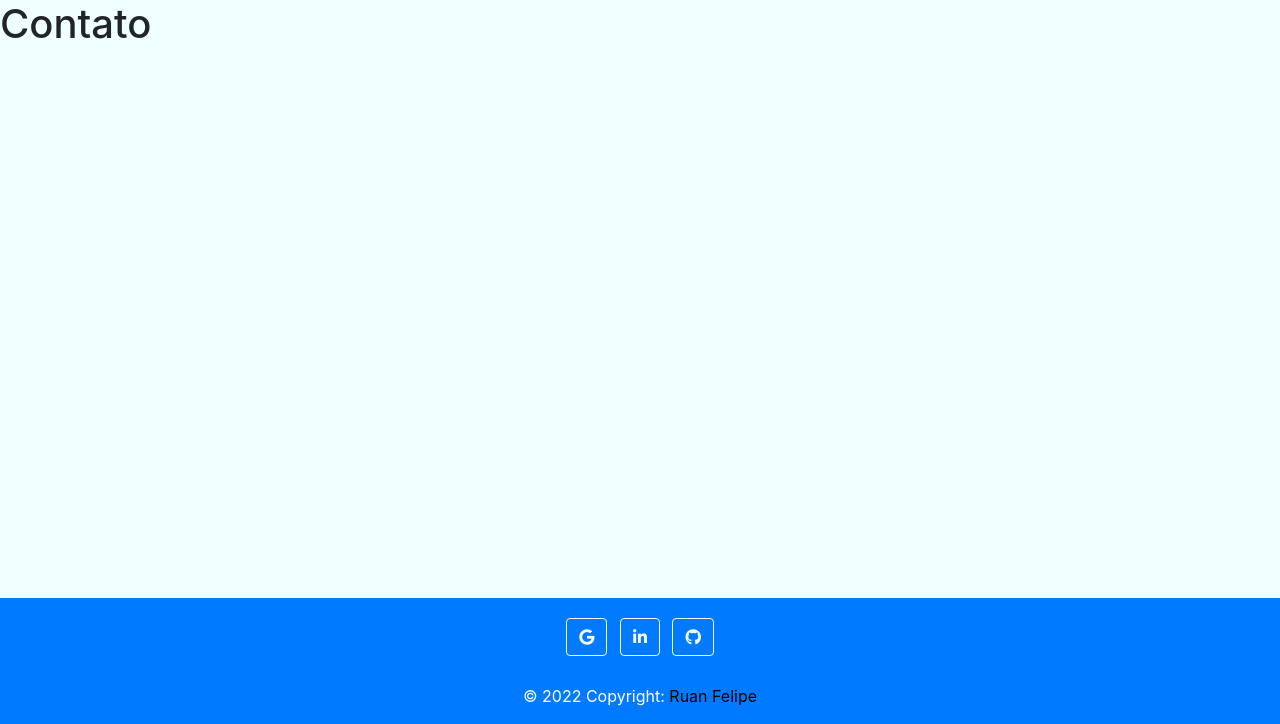
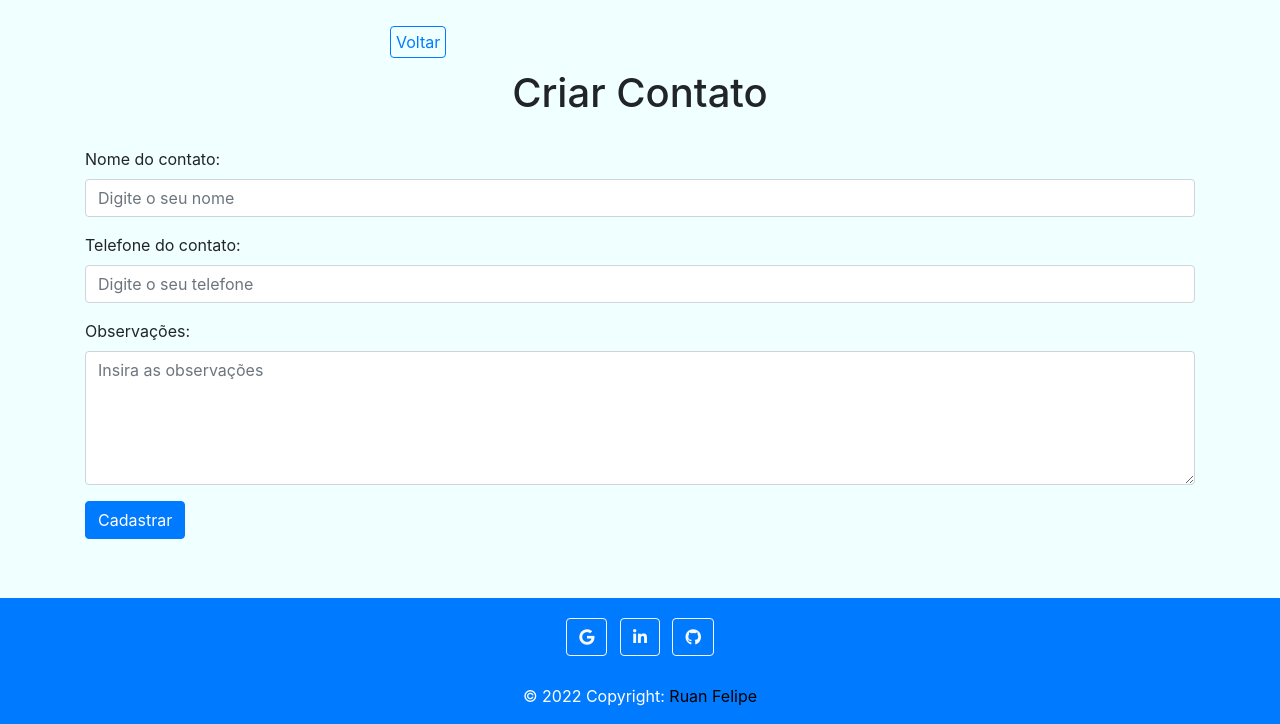
Before and after one commit to RuanSilva6721/Php, a PHP site: page /create.php in a window 1280 px wide. Shown: the part 76-800 px from the top of the page. Run offline with PHP 8.4, Linux system fonts and the light colour scheme; data that the repository does not hold is empty; some libraries are stand-ins or nearby versions.

Commit message:
criando a página de adicionar contato

```diff
--- a/Projeto2_Agenda_Ruan/config/process.php
+++ b/Projeto2_Agenda_Ruan/config/process.php
@@ -6,6 +6,15 @@
     include_once "connection.php";
     include_once "url.php";
 
+    $data = $_POST;
+//modificações de dados no banco
+    if(!empty($data)){
+        print_r($data); exit;
+
+
+
+//seleção de dados
+    }else{
         $id;
 
         if(!empty($_GET)){
@@ -20,7 +29,7 @@
             $stmt->bindParam(":id", $id);
             $stmt->execute();
 
-        $contact = $stmt->fetct();
+            $contact = $stmt->fetch();
         }else{
 
         //retorna todos os contatos
@@ -36,4 +45,12 @@
 
         }
 
+    }
+
+
+
+
+
+
+
 ?>
--- a/Projeto2_Agenda_Ruan/create.php
+++ b/Projeto2_Agenda_Ruan/create.php
@@ -1,6 +1,28 @@
 <?php
 include_once "templates/header.php";
 ?>
-<h1>Contato</h1>
+    <div class="container">
+    <?php include_once("templates/backbtn.html"); ?>
+        <h1 id="main-title">Criar Contato</h1>
+        <form id="create-form" action="<?= $BASE_URL ?>config/process.php" method="POST">
+            <input type="hidden" name="type" value="create">
+            <div class="form-group">
+                <label for="name">Nome do contato: </label>
+                <input type="text" class="form-control" id="name" name="name" placeholder="Digite o seu nome" required>
+            </div>
+            <div class="form-group">
+                <label for="name">Telefone do contato: </label>
+                <input type="text" class="form-control" id="phone" name="phone" placeholder="Digite o seu telefone" required>
+            </div>
+            <div class="form-group">
+                <label for="name">Observações: </label>
+                <textarea type="text" class="form-control" id="observations" name="observations" placeholder="Insira as observações" rows="5"></textarea>
+            </div>
+
+            <button type="submit" class="btn btn-primary">Cadastrar</button>
+
+        </form>
+    </div>
+
 
 <?php include_once "templates/footer.php"; ?>
--- a/Projeto2_Agenda_Ruan/css/styles.css
+++ b/Projeto2_Agenda_Ruan/css/styles.css
@@ -56,9 +56,6 @@ body{
 .col-id{
     font-weight: bold;
 }
-
-
-
 footer {
     width: 100%;
     position: absolute;
@@ -68,3 +65,38 @@ footer {
     color: #FFF;
     padding: 50px 0;
   }
+
+  /* detalhes.php */
+  #view-contact-container{
+    max-width: 500px;
+    margin: 0 auto;
+  }
+
+  .bold{
+    font-weight: bold;
+  }
+
+  #back-link-container{
+    display: block;
+    width: 500px;
+    margin: 30px auto 0;
+  }
+
+  #back-link{
+    border: 1px solid #007bff;
+    color: #007bff;
+    border-radius: 4px;
+    padding: 5px;
+  }
+
+  #back-link:hover{
+    text-decoration: none;
+  }
+  /* CREATE */
+  #create-form{
+
+  }
+  #edit-form{
+    max-width: 500px;
+    margin: 0;
+  }
--- /dev/null
+++ b/Projeto2_Agenda_Ruan/templates/backbtn.html
@@ -0,0 +1,3 @@
+<div id="back-link-container">
+    <a href="<?= $BASE_URL ?>index.php" id="back-link">Voltar</a>
+</div>
```
Lines whose indentation alone changed are shown as unchanged.
